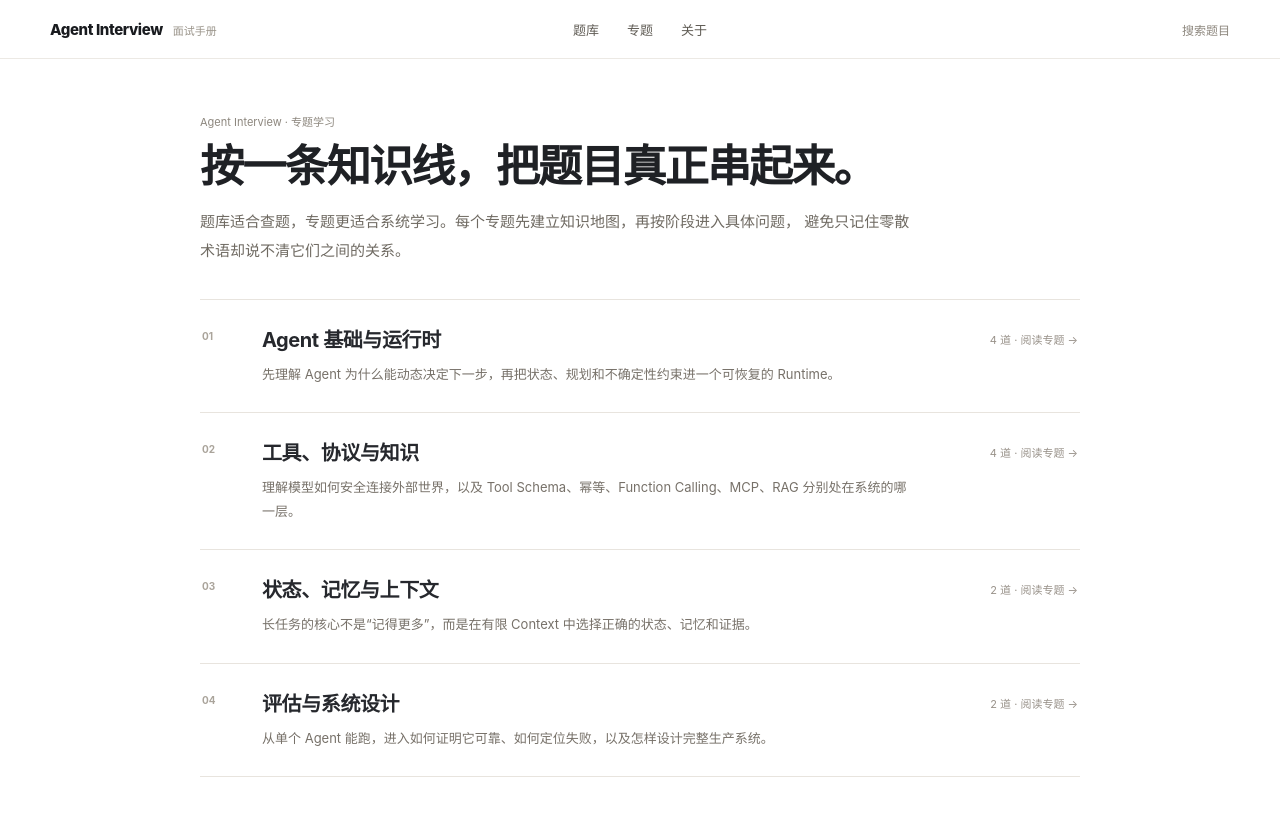
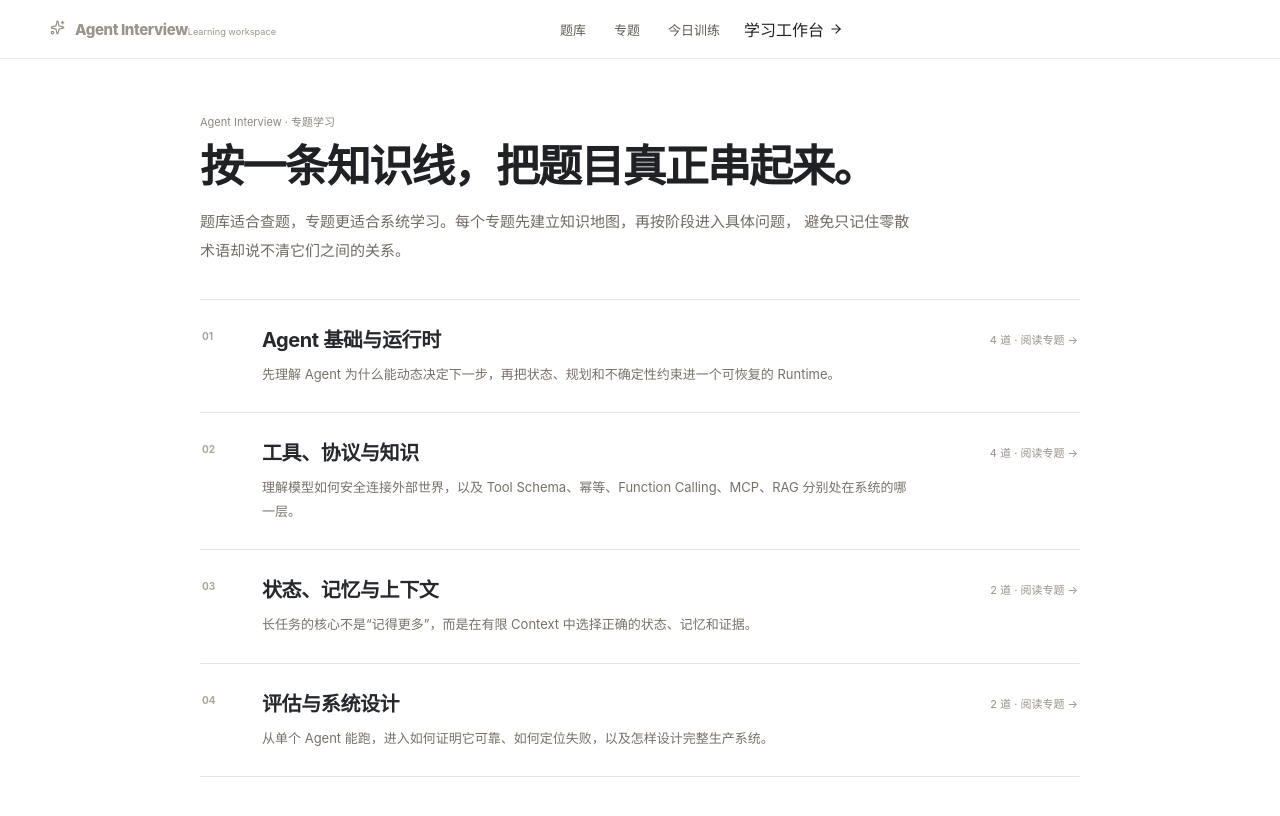
Before and after one commit to 1264585648/interview, a Next.js app: page /topics in a window 1280 px wide. Shown: the top 816 px of the page. Built offline with nearby package versions, Linux system fonts and the light colour scheme.

Commit message:
style: align editorial pages with learning workspace header

```diff
--- a/components/SiteHeader.tsx
+++ b/components/SiteHeader.tsx
@@ -1,4 +1,5 @@
 import Link from 'next/link'
+import { ArrowRight, Sparkles } from 'lucide-react'
 import styles from './SiteHeader.module.css'
 
 export function SiteHeader() {
@@ -6,18 +7,21 @@ export function SiteHeader() {
     <header className={styles.header}>
       <div className={`${styles.inner} container`}>
         <Link className={styles.brand} href="/">
-          <strong>Agent Interview</strong>
-          <span>面试手册</span>
+          <span className={styles.brandMark}><Sparkles size={15} /></span>
+          <span className={styles.brandCopy}>
+            <strong>Agent Interview</strong>
+            <small>Learning workspace</small>
+          </span>
         </Link>
 
         <nav className={styles.nav} aria-label="主导航">
           <Link href="/questions">题库</Link>
           <Link href="/topics">专题</Link>
-          <Link href="/#about">关于</Link>
+          <Link href="/#daily-task">今日训练</Link>
         </nav>
 
-        <Link className={styles.searchLink} href="/questions">
-          搜索题目
+        <Link className={styles.workspaceLink} href="/">
+          学习工作台 <ArrowRight size={14} />
         </Link>
       </div>
     </header>
```
